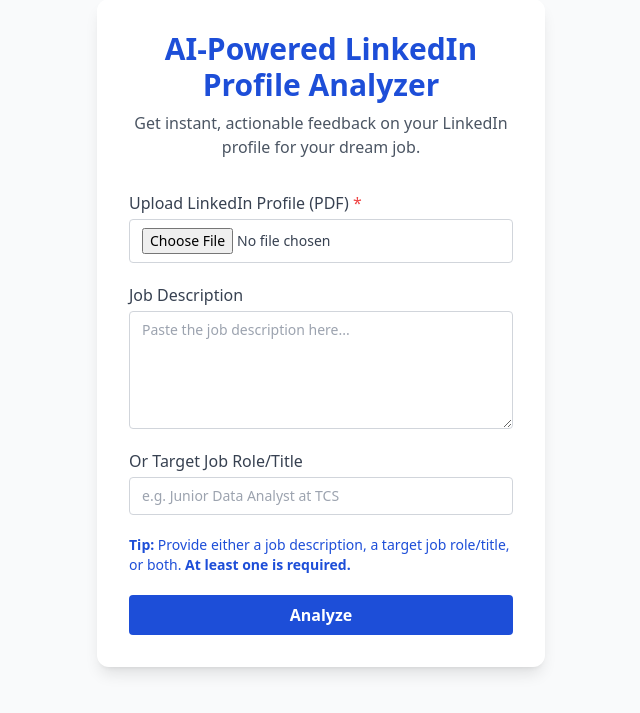
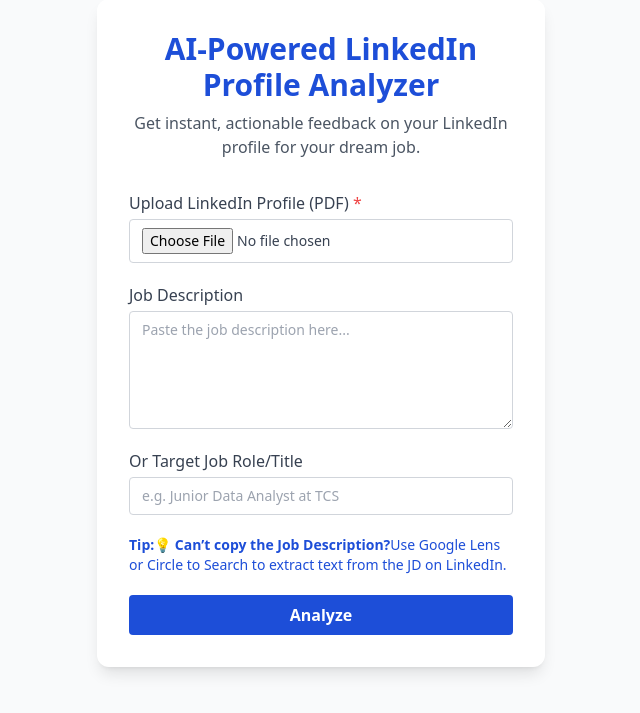
Before and after one commit to srikalyan-yenumula/syncmyprofile, a Flask app: page / in a window 1280 px wide. Shown: the part 67-780 px from the top of the page, without its empty margins (319-959 px from the left). Run offline with Flask 3, Linux system fonts and the light colour scheme; some libraries are stand-ins or nearby versions.

Commit message:
Update index.html
Placeholder for better.tip

```diff
--- a/templates/index.html
+++ b/templates/index.html
@@ -41,7 +41,7 @@
                 <input id="job_role" type="text" name="job_role" placeholder="e.g. Junior Data Analyst at TCS" class="block w-full text-sm text-gray-700 border border-gray-300 rounded px-3 py-2 focus:outline-none focus:ring-2 focus:ring-blue-400">
             </div>
             <div class="text-blue-700 text-sm mb-2">
-                <b>Tip:</b> Provide either a job description, a target job role/title, or both. <span class="font-semibold">At least one is required.</span>
+                <b>Tip:</b><span class="font-semibold">💡 Can’t copy the Job Description?</span><span>Use Google Lens or Circle to Search to extract text from the JD on LinkedIn.</span>
             </div>
             <button type="submit" class="w-full bg-blue-700 hover:bg-blue-800 text-white font-semibold py-2 px-4 rounded transition-colors duration-150">Analyze</button>
         </form>
```
